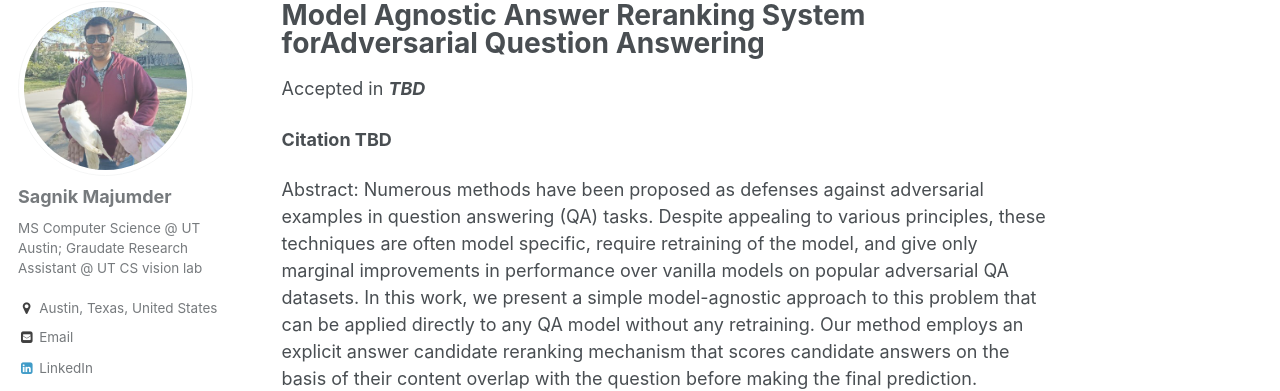
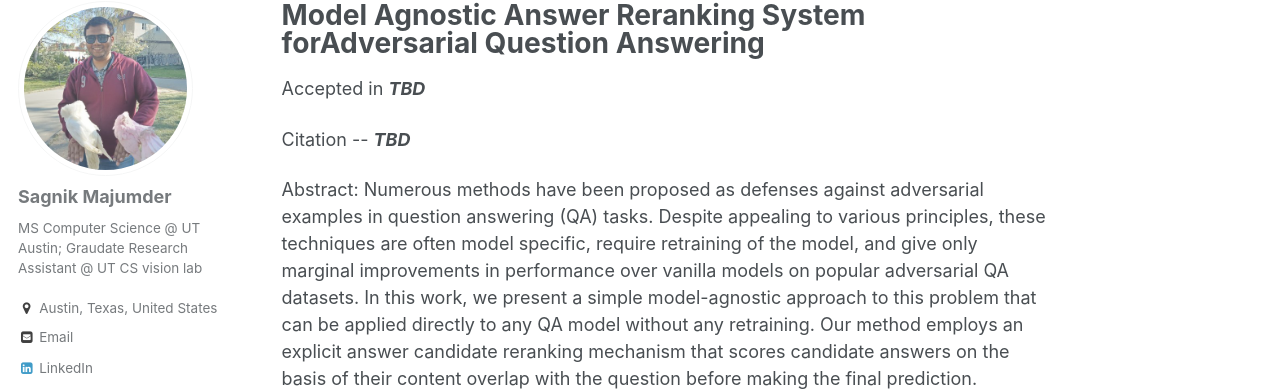
Before and after one commit to SAGNIKMJR/sagnikmjr.github.io, a Jekyll site: the page built from _publications/Submission3_2020.md, in a window 1280 px wide and 1133 px high. Shown: the part 117-508 px from the top of the window. Built offline with Jekyll 4.4.1, drawn with Linux system fonts in a browser that asks for light colours; some web fonts are replaced.

Commit message:
update pubs 5

```diff
--- a/_publications/Submission3_2020.md
+++ b/_publications/Submission3_2020.md
@@ -6,7 +6,7 @@ excerpt: "Numerous methods have been proposed as defenses against adversarial ex
 <!-- date: TBD -->
 venue: '<b>TBD</b>'
 paperurl: ''
-citation: '<b>Citation TBD</b>'
+citation: 'Citation -- <i><b>TBD</b></i>'
 
 #  <i>Under submission</i>.
 ---
```
Also changed, not shown: _publications/Submission2_2020.md (+1 -1 lines).
